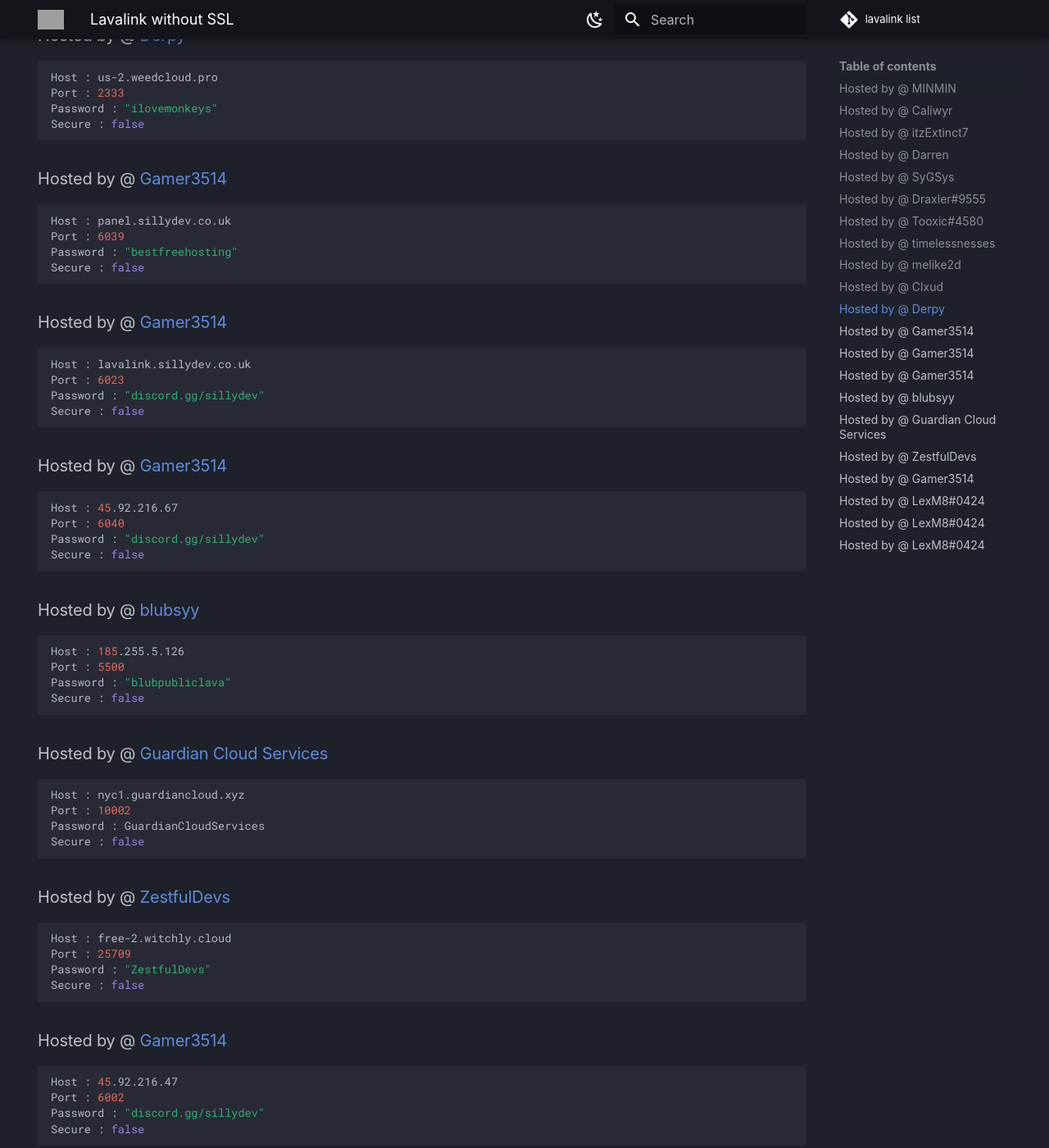
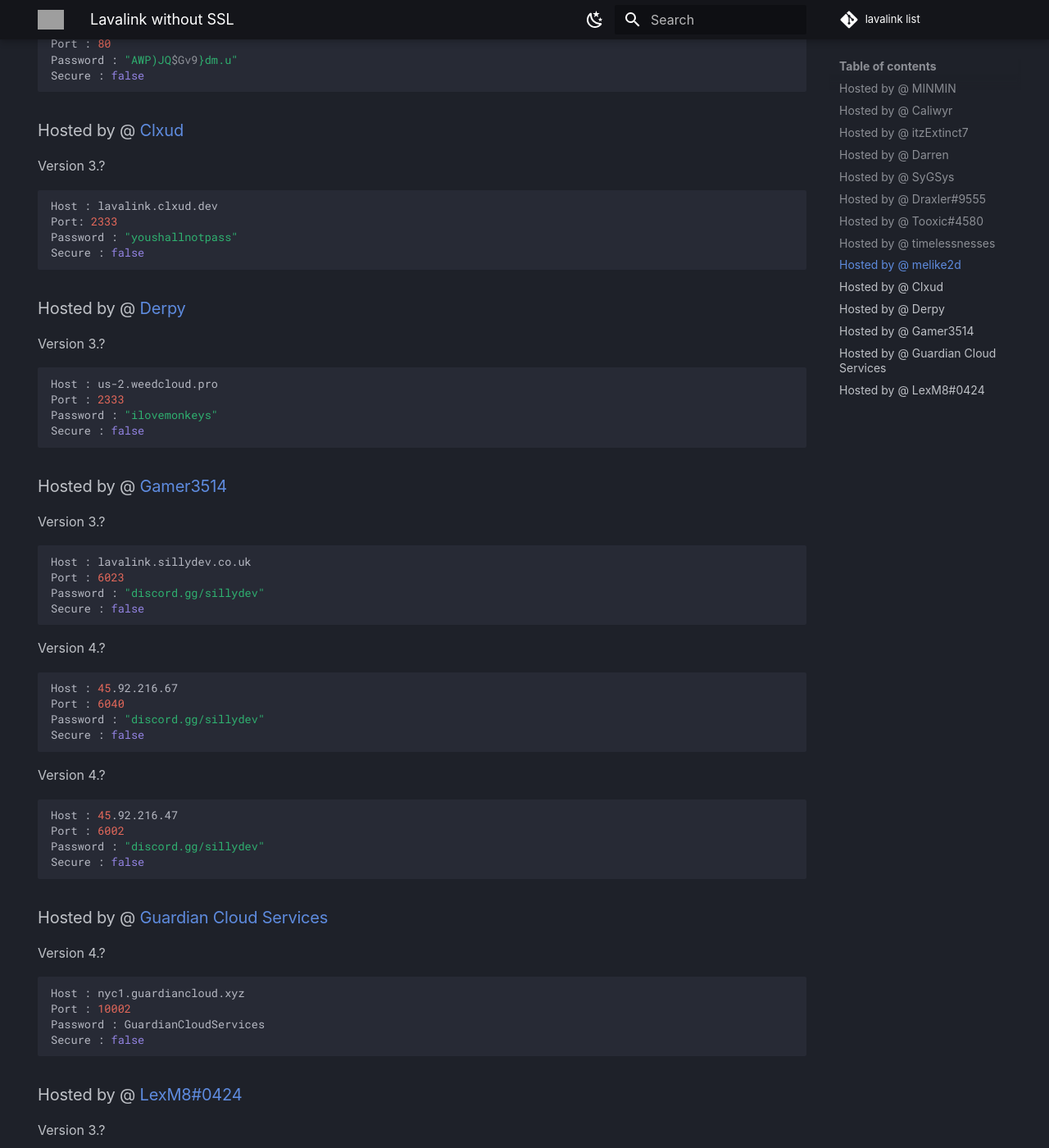
Before and after one commit to DarrenOfficial/lavalink-list, an MkDocs documentation site: the page built from docs/NoSSL/lavalink-without-ssl.md, in a window 1280 px wide and 1400 px high, scrolled down 2068 px. Shown: the whole window at 82% size. Built offline with MkDocs 1.6.1 and Material for MkDocs 9.7.7, drawn with Linux system fonts in a browser that asks for light colours; comment, search, counter and statistics services are not loaded; a style sheet for code colours, icons or effects is not loaded; some of the changed text lies outside the part shown; grey boxes are pictures that could not be loaded.

Commit message:
Versioning \ Remove Duplicate \ Remove Inactive

````diff
--- a/docs/NoSSL/lavalink-without-ssl.md
+++ b/docs/NoSSL/lavalink-without-ssl.md
@@ -8,6 +8,7 @@ description: Without SSL should work out of the box!
 
 ---
 ### Hosted by @ [MINMIN](https://minimiix.com)
+Version 3.?
 ```bash
 Host : lavalink.minimiix.com
 Port : 2444
@@ -16,6 +17,7 @@ Secure : false
 ```
 
 ### Hosted by @ [Caliwyr](https://discord.gg/6xpF6YqVDd)
+Version 3.?
 ```bash
 Host : lavalink.oryzen.xyz
 Port : 80
@@ -24,6 +26,8 @@ Secure : false
 ```
 
 ### Hosted by @ [itzExtinct7](https://youtube.com/@ItzExtinct7?si=0Wj-ayF6VLinxpuo)
+Version 3.?
+
 ```bash
 Host : 78.46.39.20
 Port : 6950
@@ -32,7 +36,7 @@ Secure : false
 ```
 
 ### Hosted by @ [Darren](https://discord.glasshost.net)
-See live stats of bandwidth here -> [s1.ll.darrennathanael.com](https://s1.ll.darrennathanael.com/)
+Version 3.7.9 \ See live stats of bandwidth here -> [s1.ll.darrennathanael.com](https://s1.ll.darrennathanael.com/)
 ```bash
 Host : n1.ll.darrennathanael.com
 Port : 2269
@@ -41,7 +45,7 @@ Secure : false
 ```
 
 ### Hosted by @ [SyGSys](https://discord.gg/m86ZafUWvs)
-Support: Youtube/Spotify/YoutubeMusic
+Version 3.? \ Support: Youtube/Spotify/YoutubeMusic
 ```bash
 Host : fi1.bot-hosting.net
 Port : 5345
@@ -50,6 +54,7 @@ Secure : false
 ```
 
 ### Hosted by @ [Draxler#9555](https://status.horizxon.xyz/)
+Version 3.?
 ```bash
 Host : lava.horizxon.tech
 Port : 80
@@ -58,6 +63,7 @@ Secure : false
 ```
 
 ### Hosted by @ [Tooxic#4580](https://albinhakanson.se)
+Version 3.?
 ```bash
 Host : lavalink1.albinhakanson.se
 Port : 1141
@@ -66,6 +72,7 @@ Secure : false
 ```
 
 ### Hosted by @ [timelessnesses](https://timelessnesses.me)
+Version 3.?
 ```bash
 Host : lavalink.api.timelessnesses.me
 Port : 80
@@ -74,6 +81,7 @@ Secure : false
 ```
 
 ### Hosted by @ [melike2d](https://2d.gay)
+Version 4.?
 ```bash
 Host : krn.2d.gay
 Port : 80
@@ -82,6 +90,7 @@ Secure : false
 ```
 
 ### Hosted by @ [Clxud](https://discord.gg/r64qjTSHG8)
+Version 3.?
 ```bash
 Host : lavalink.clxud.dev
 Port: 2333
@@ -90,6 +99,7 @@ Secure : false
 ```
 
 ### Hosted by @ [Derpy](https://weedcloud.pro)
+Version 3.?
 ```bash
 Host : us-2.weedcloud.pro
 Port : 2333
@@ -98,21 +108,16 @@ Secure : false
 ```
 
 ### Hosted by @ [Gamer3514](https://sillydev.co.uk)
-```bash
-Host : panel.sillydev.co.uk
-Port : 6039
-Password : "bestfreehosting"
-Secure : false
-```
 
-### Hosted by @ [Gamer3514](https://sillydev.co.uk)
+Version 3.?
 ```bash
 Host : lavalink.sillydev.co.uk
 Port : 6023
 Password : "discord.gg/sillydev"
 Secure : false
 ```
-### Hosted by @ [Gamer3514](https://sillydev.co.uk)
+
+Version 4.?
 ```bash
 Host : 45.92.216.67
 Port : 6040
@@ -120,15 +125,16 @@ Password : "discord.gg/sillydev"
 Secure : false
 ```
 
-### Hosted by @ [blubsyy](https://discord.gg/pHMcvpsbme)
+Version 4.?
 ```bash
-Host : 185.255.5.126
-Port : 5500
-Password : "blubpubliclava"
+Host : 45.92.216.47
+Port : 6002
+Password : "discord.gg/sillydev"
 Secure : false
 ```
 
 ### Hosted by @ [Guardian Cloud Services](https://botlist.lol/discord)
+Version 4.?
 ```bash
 Host : nyc1.guardiancloud.xyz
 Port : 10002
@@ -136,23 +142,8 @@ Password : GuardianCloudServices
 Secure : false
 ```
 
-### Hosted by @ [ZestfulDevs](https://discord.com/invite/W4gFEYvrG9)
-```bash
-Host : free-2.witchly.cloud
-Port : 25709
-Password : "ZestfulDevs"
-Secure : false
-```
-
-### Hosted by @ [Gamer3514](https://sillydev.co.uk)
-```bash
-Host : 45.92.216.47
-Port : 6002
-Password : "discord.gg/sillydev"
-Secure : false
-```
-
 ### Hosted by @ [LexM8#0424](https://freelavalink.lexnet.cc)
+Version 3.?
 ```bash
 Host : lavalink.lexnet.cc
 Port : 2333
@@ -160,7 +151,7 @@ Password : "lexn3tl@val!nk"
 Secure : false
 ```
 
-### Hosted by @ [LexM8#0424](https://freelavalink.lexnet.cc)
+Version 3.?
 ```bash
 Host : eu-lavalink.lexnet.cc
 Port : 2333
@@ -168,7 +159,7 @@ Password : "lexn3tl@val!nk"
 Secure : false
 ```
 
-### Hosted by @ [LexM8#0424](https://freelavalink.lexnet.cc)
+Version 3.?
 ```bash
 Host : oce-lavalink.lexnet.cc
 Port : 2333
````
